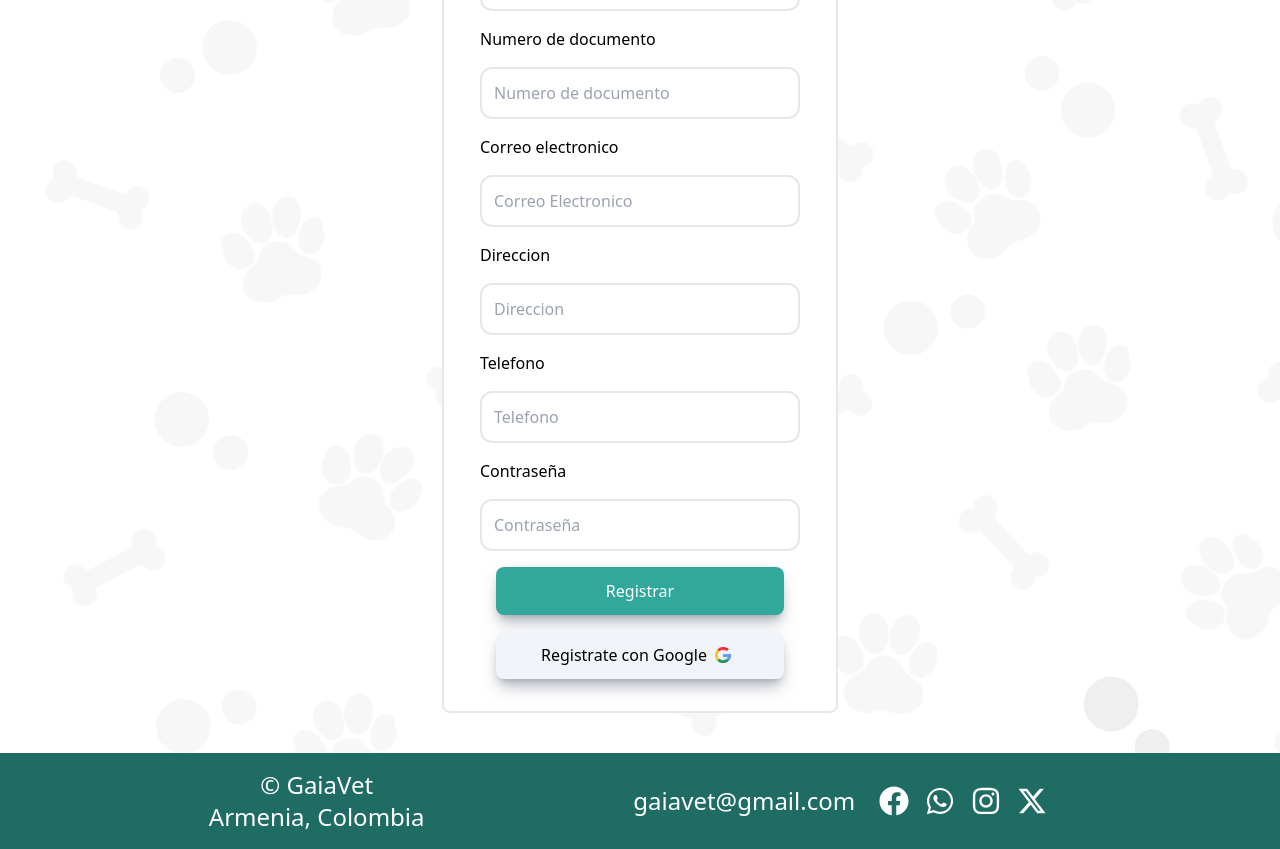
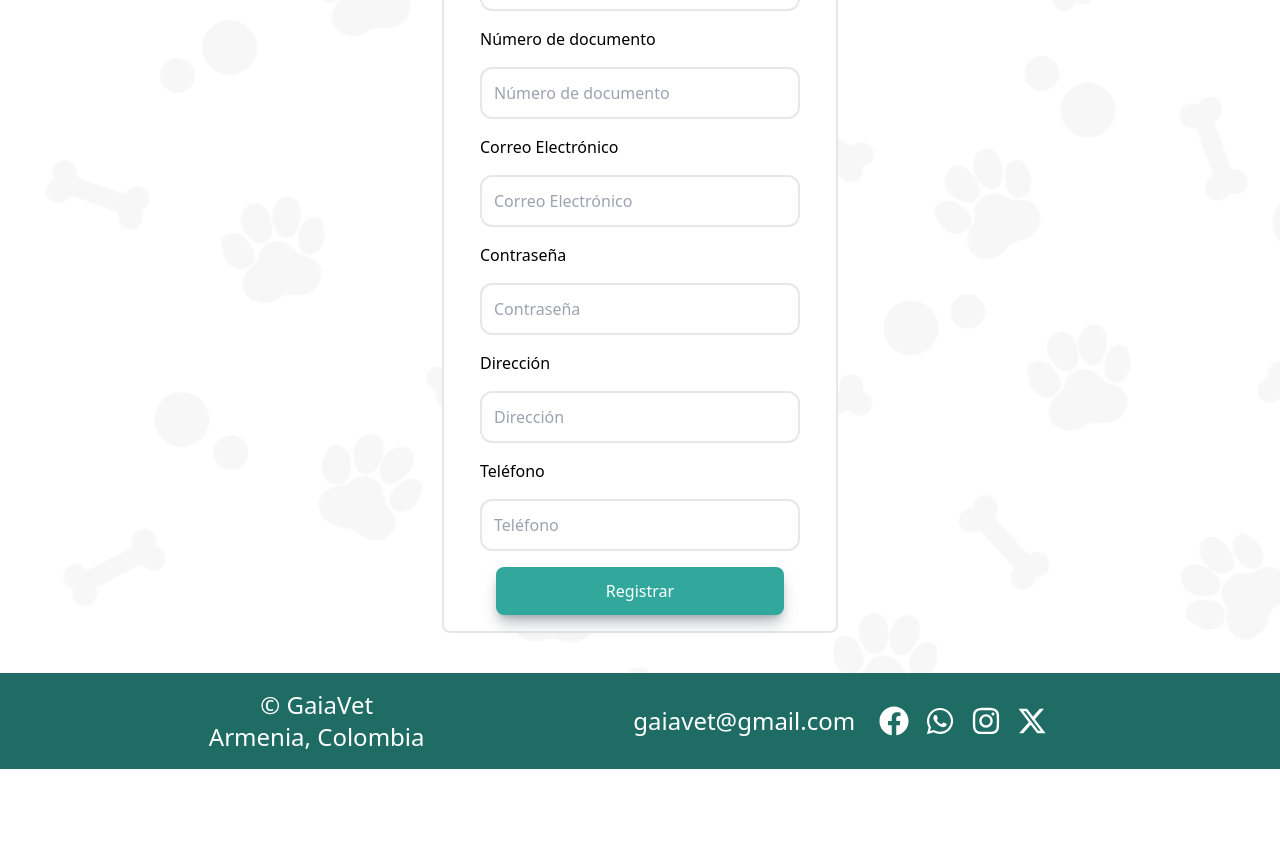
Before and after one commit to santiagocastano589/GaiaVet, a React (Vite) app: page /register in a window 1280 px wide. Shown: the part 599-1448 px from the top of the page. After the commit the page ends 1368 px from the top, so only its background shows below. Built offline with nearby package versions, Linux system fonts and the light colour scheme; a web font is replaced by a local one; what tailwindcss-animated would draw is missing.

Commit message:
I upload changes of the profile and register user

```diff
--- a/src/Components/Pages/Profile/Profile.jsx
+++ b/src/Components/Pages/Profile/Profile.jsx
@@ -273,7 +273,7 @@ export const Profile = () => {
             {showConfirmButton && (
               <button
                 className='w-52 h-12 rounded-xl bg-buttonProducts text-white mb-10'
-                onClick={handleSaveClick} // Confirmar imagen al hacer clic
+                onClick={handleConfirmImage} // Confirmar imagen al hacer clic
               >
                 Confirmar imagen
               </button>
--- a/src/Components/Pages/Record/Record.jsx
+++ b/src/Components/Pages/Record/Record.jsx
@@ -110,29 +110,26 @@ export const Record = () => {
             <Input lblName='Apellidos' name='apellido' type='text' placeholder='Apellido' onChange={handleChange} />
             {errors.apellido && <p className='text-red-500 mx-9'>{errors.apellido}</p>}
 
-            <Input lblName='Numero de documento' name='cedula' type='text' placeholder='Numero de documento' onChange={handleChange} />
+            <Input lblName='Número de documento' name='cedula' type='text' placeholder='Número de documento' onChange={handleChange} />
             {errors.cedula && <p className='text-red-500 mx-9'>{errors.cedula}</p>}
 
-            <Input lblName='Correo electronico' name='correo' type='text' placeholder='Correo Electronico' onChange={handleChange} />
+            <Input lblName='Correo Electrónico' name='correo' type='text' placeholder='Correo Electrónico' onChange={handleChange} />
             {errors.correo && <p className='text-red-500 mx-9'>{errors.correo}</p>}
-
-            <Input lblName='Direccion' name='direccion' type='text' placeholder='Direccion' onChange={handleChange} />
-            {errors.direccion && <p className='text-red-500 mx-9'>{errors.direccion}</p>}
-
-            <Input lblName='Telefono' name='telefono' type='text' placeholder='Telefono' onChange={handleChange} />
-            {errors.telefono && <p className='text-red-500 mx-9'>{errors.telefono}</p>}
 
             <Input lblName='Contraseña' name='contraseña' type='password' placeholder='Contraseña' onChange={handleChange} />
             {errors.contraseña && <p className='text-red-500 mx-9'>{errors.contraseña}</p>}
 
+            <Input lblName='Dirección' name='direccion' type='text' placeholder='Dirección' onChange={handleChange} />
+            {errors.direccion && <p className='text-red-500 mx-9'>{errors.direccion}</p>}
+
+            <Input lblName='Teléfono' name='telefono' type='text' placeholder='Teléfono' onChange={handleChange} />
+            {errors.telefono && <p className='text-red-500 mx-9'>{errors.telefono}</p>}
+
+
+
             <div className='flex justify-center items-center flex-col'>
               <Button textButton='Registrar' onClick={handleSubmit} />
-              <button className='w-72 hover:bg-slate-200 shadow-lg shadow-gray-500/50 p-3 mb-8 rounded-lg flex justify-center items-center bg-slate-100'>
-                Registrate con Google
-                <div className='flex items-center mx-2 rounded-xl'>
-                  <img className='w-4 flex items-center' src={google} alt='' />
-                </div>
-              </button>
+
             </div>
           </form>
         </div>
```
